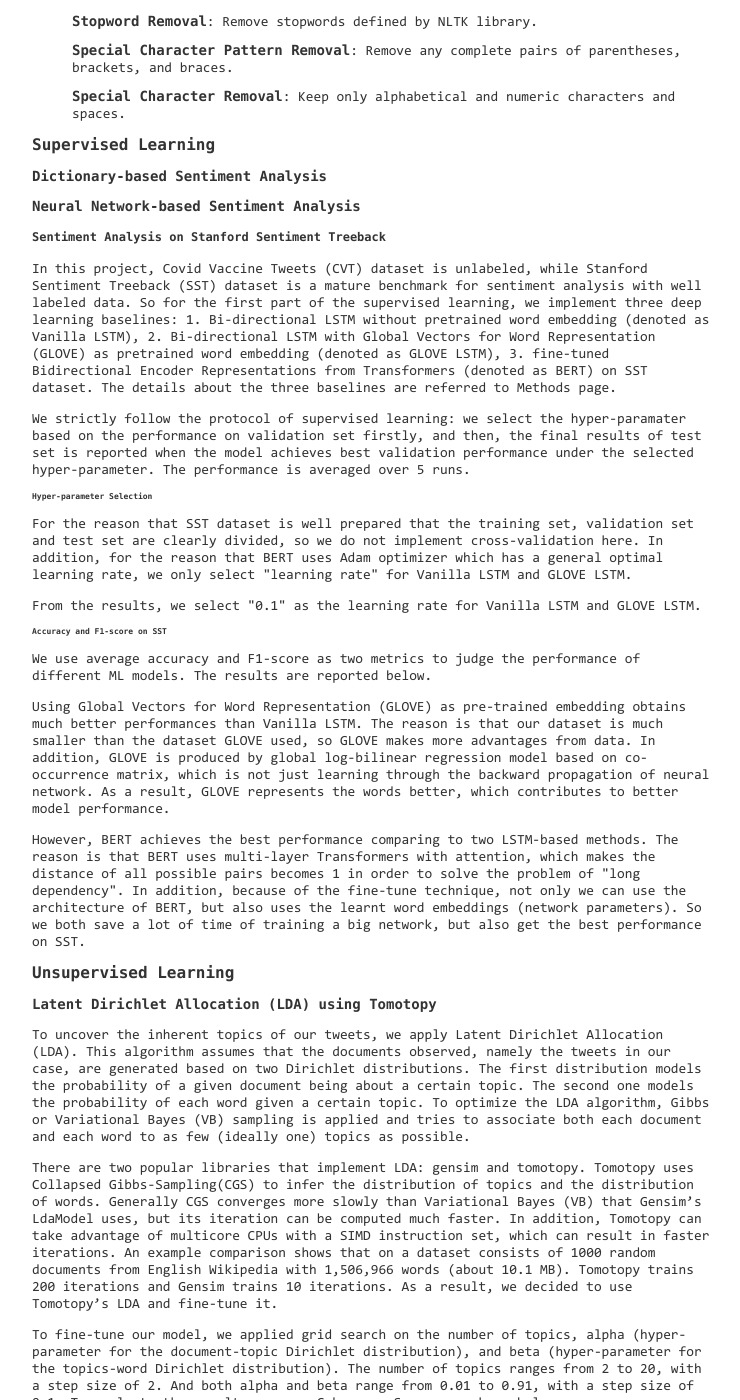
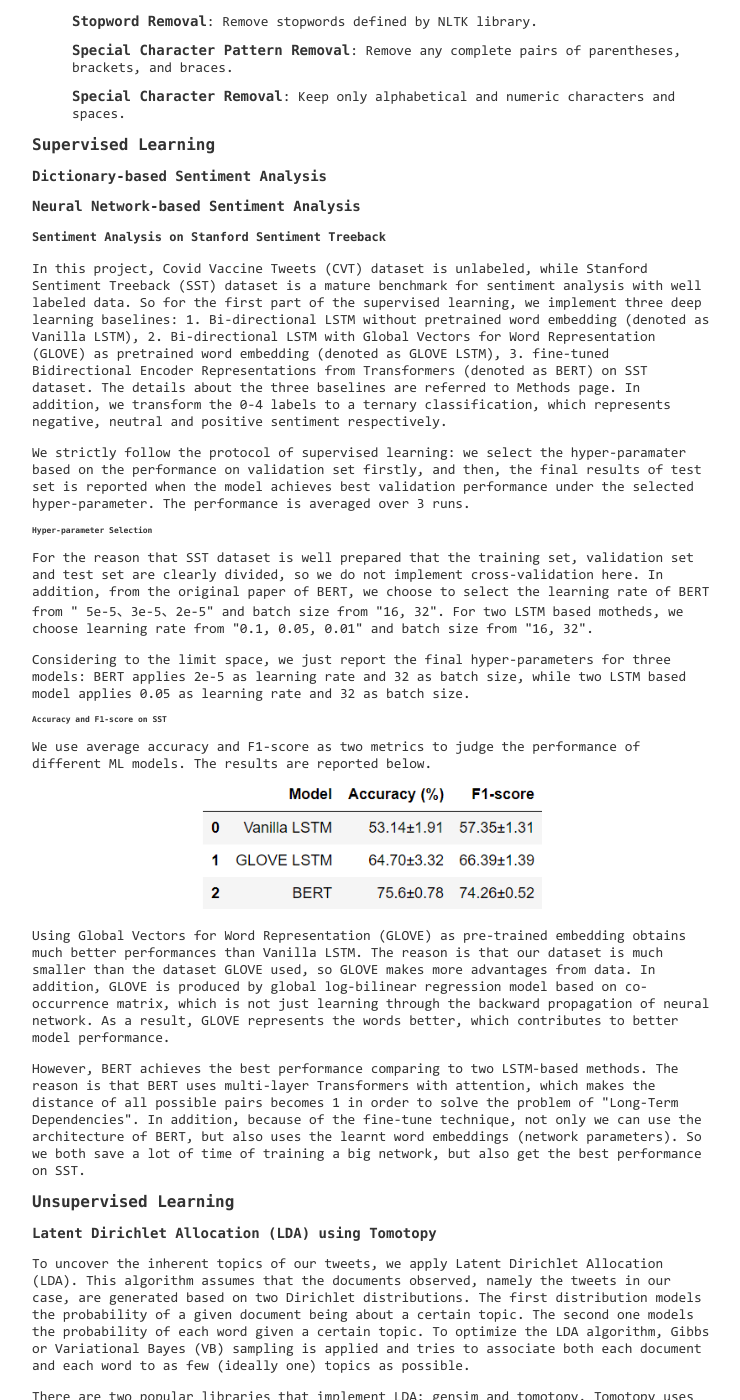
Before and after one commit to zhiyichenGT/zhiyichen.github.io, a Jekyll site: the page built from pages/results.html, in a window 1280 px wide and 1400 px high, scrolled down 1972 px. Shown: the whole window, without its empty margins (268-1008 px from the left). Built offline with Jekyll 4.4.1, drawn with Linux system fonts in a browser that asks for light colours.

Commit message:
supervised-zhiyi

```diff
--- a/pages/results.html
+++ b/pages/results.html
@@ -68,22 +68,22 @@ title: Results
 </h4>
 
 <p>
-    In this project, Covid Vaccine Tweets (CVT) dataset is unlabeled, while Stanford Sentiment Treeback (SST) dataset is a mature benchmark for sentiment analysis with well labeled data. So for the first part of the supervised learning, we implement three deep learning baselines: 1. Bi-directional LSTM without pretrained word embedding (denoted as Vanilla LSTM), 2. Bi-directional LSTM with Global Vectors for Word Representation (GLOVE) as pretrained word embedding (denoted as GLOVE LSTM), 3. fine-tuned Bidirectional Encoder Representations from Transformers (denoted as BERT) on SST dataset. The details about the three baselines are referred to Methods page.
+    In this project, Covid Vaccine Tweets (CVT) dataset is unlabeled, while Stanford Sentiment Treeback (SST) dataset is a mature benchmark for sentiment analysis with well labeled data. So for the first part of the supervised learning, we implement three deep learning baselines: 1. Bi-directional LSTM without pretrained word embedding (denoted as Vanilla LSTM), 2. Bi-directional LSTM with Global Vectors for Word Representation (GLOVE) as pretrained word embedding (denoted as GLOVE LSTM), 3. fine-tuned Bidirectional Encoder Representations from Transformers (denoted as BERT) on SST dataset. The details about the three baselines are referred to Methods page. In addition, we transform the 0-4 labels to a ternary classification, which represents negative, neutral and positive sentiment respectively.
 </p>
 
 <p>
-    We strictly follow the protocol of supervised learning: we select the hyper-paramater based on the performance on validation set firstly, and then, the final results of test set is reported when the model achieves best validation performance under the selected hyper-parameter. The performance is averaged over 5 runs.
+    We strictly follow the protocol of supervised learning: we select the hyper-paramater based on the performance on validation set firstly, and then, the final results of test set is reported when the model achieves best validation performance under the selected hyper-parameter. The performance is averaged over 3 runs.
 </p>
 
 <h5 id="logistics">Hyper-parameter Selection<br>
 </h5>
 
 <p>
-    For the reason that SST dataset is well prepared that the training set, validation set and test set are clearly divided, so we do not implement cross-validation here. In addition, for the reason that BERT uses Adam optimizer which has a general optimal learning rate, we only select "learning rate" for Vanilla LSTM and GLOVE LSTM.
+    For the reason that SST dataset is well prepared that the training set, validation set and test set are clearly divided, so we do not implement cross-validation here. In addition, from the original paper of BERT, we choose to select the learning rate of BERT from " 5e-5、3e-5、2e-5" and batch size from "16, 32". For two LSTM based motheds, we choose learning rate from "0.1, 0.05, 0.01" and batch size from "16, 32".
 </p>
 
 <p>
-    From the results, we select "0.1" as the learning rate for Vanilla LSTM and GLOVE LSTM.
+    Considering to the limit space, we just report the final hyper-parameters for three models: BERT applies 2e-5 as learning rate and 32 as batch size, while two LSTM based model applies 0.05 as learning rate and 32 as batch size.
 </p>
 
 <h5 id="logistics">Accuracy and F1-score on SST<br>
@@ -93,12 +93,16 @@ title: Results
     We use average accuracy and F1-score as two metrics to judge the performance of different ML models. The results are reported below.
 </p>
 
+<center>
+    <img src="../static/img/SST_baselines.png" alt="Performance of three baselines on SST" width="50%">
+</center>
+
 <p>
     Using Global Vectors for Word Representation (GLOVE) as pre-trained embedding obtains much better performances than Vanilla LSTM. The reason is that our dataset is much smaller than the dataset GLOVE used, so GLOVE makes more advantages from data. In addition, GLOVE is produced by global log-bilinear regression model based on co-occurrence matrix, which is not just learning through the backward propagation of neural network. As a result, GLOVE represents the words better, which contributes to better model performance.
 </p>
 
 <p>
-    However, BERT achieves the best performance comparing to two LSTM-based methods. The reason is that BERT uses multi-layer Transformers with attention, which makes the distance of all possible pairs becomes 1 in order to solve the problem of "long dependency". In addition, because of the fine-tune technique, not only we can use the architecture of BERT, but also uses the learnt word embeddings (network parameters). So we both save a lot of time of training a big network, but also get the best performance on SST.
+    However, BERT achieves the best performance comparing to two LSTM-based methods. The reason is that BERT uses multi-layer Transformers with attention, which makes the distance of all possible pairs becomes 1 in order to solve the problem of "Long-Term Dependencies". In addition, because of the fine-tune technique, not only we can use the architecture of BERT, but also uses the learnt word embeddings (network parameters). So we both save a lot of time of training a big network, but also get the best performance on SST.
 </p>
 
 <h2 id="logistics">Unsupervised Learning<br>
```
Also changed, not shown: pages/methods.html (+7 -0 lines), static/img/SST_baselines.png (added).
